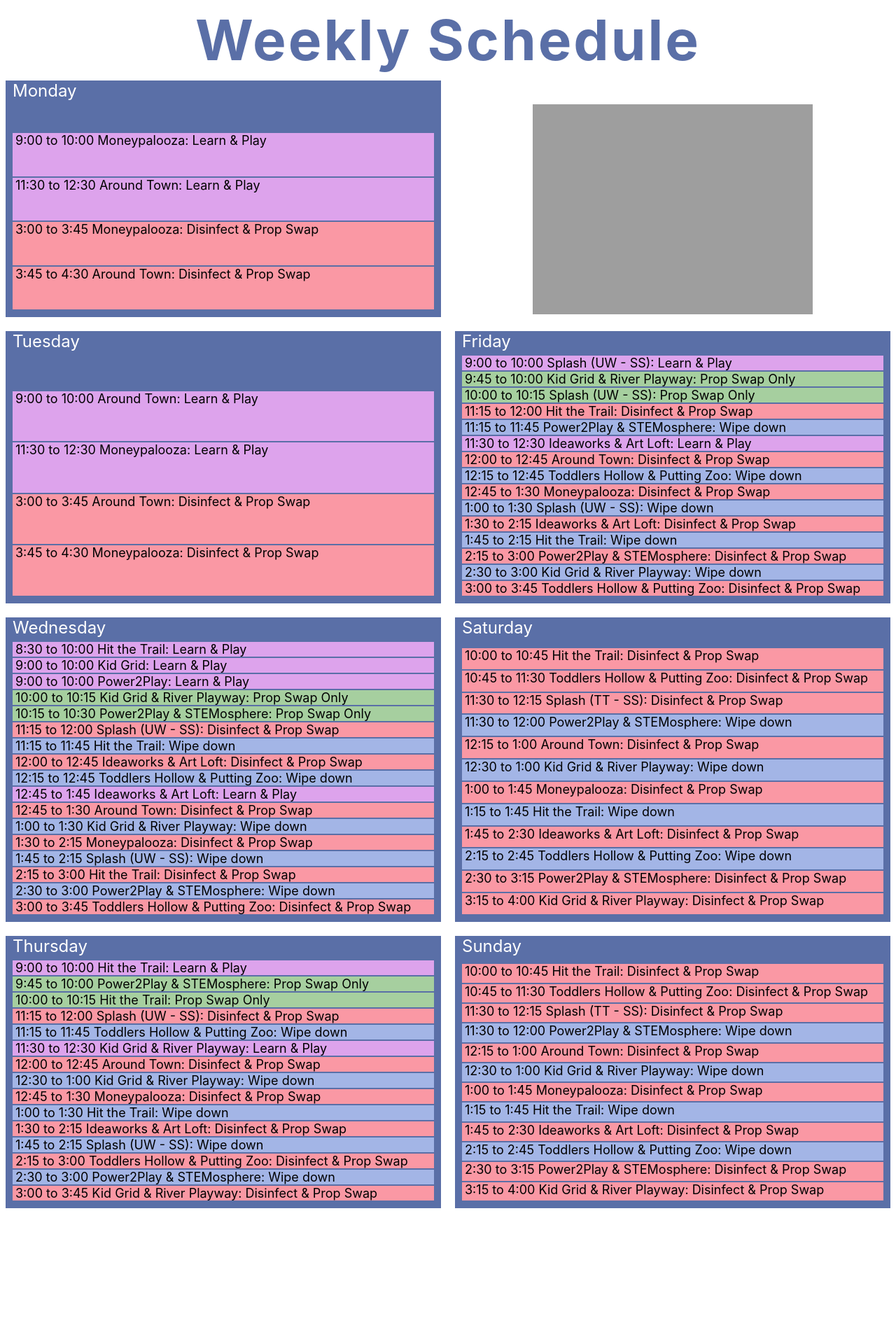
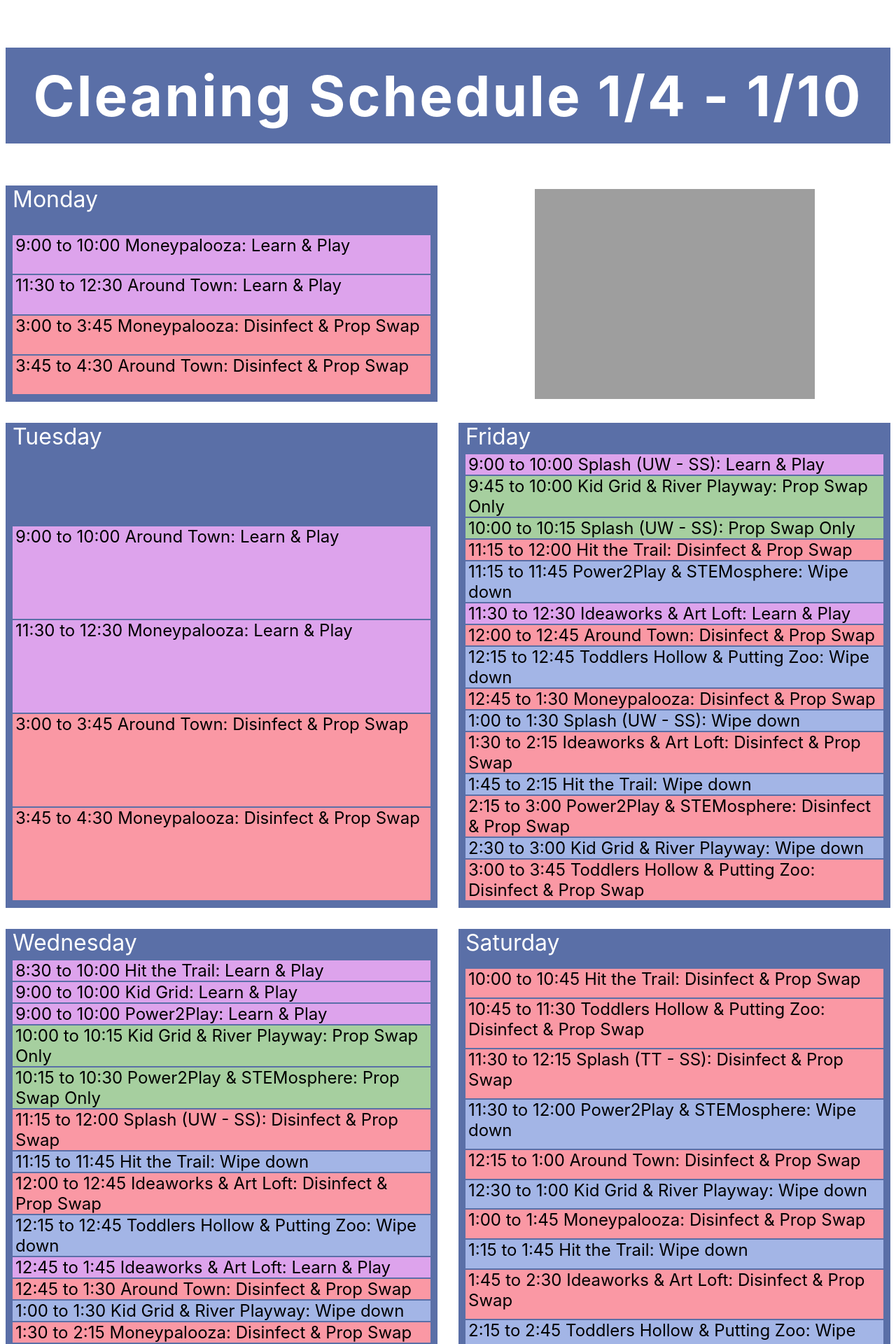
Before and after one commit to UnicycleDumpTruck/skdout, a Jekyll site: the page built from week.markdown, in a window 1280 px wide. Shown: the top 1920 px of the page at 70% size. Built offline with Jekyll 4.4.1, drawn with Linux system fonts in a browser that asks for light colours; before the commit the page ends 1734 px from its top, so only the background shows below that.

Commit message:
added date and title bar to week schedule

```diff
--- a/_layouts/week.html
+++ b/_layouts/week.html
@@ -4,7 +4,7 @@
 <head>
     <meta charset="utf-8">
     <title>Weekly Schedule</title>
-    <link rel="stylesheet" href="weekly_styles.css?version=91">
+    <link rel="stylesheet" href="weekly_styles.css?version=97">
     <link rel="apple-touch-icon" href="/sked/assets/apple-touch-icon.png">
     <meta name="viewport" content="width=device-width, initial-scale=1.0">
 
@@ -20,7 +20,7 @@
     <div class="body_container" style="width: 100%;">
 
         <div class="title_nav_container">
-            <div class="page_title">Weekly Schedule</div>
+            <div class="page_title">Cleaning Schedule 1/4 - 1/10</div>
         </div>
 
         <div class="weekly_schedule">
@@ -40,7 +40,7 @@
                 </div>
             {% endfor %}
             <div id="Notes">
-                <div class="day_title">Scan with phone:</div>
+                <div class="day_title"></div>
                 <a href="http://m.arbl.es/cleaning"><img src="https://unicycledumptruck.github.io/sked/assets/qr.png" ></a>
             </div>
         </div>
--- a/weekly_styles.css
+++ b/weekly_styles.css
@@ -1,5 +1,6 @@
 .title_nav_container {
-  padding-top: 0px;
+  padding-top: 60px;
+  padding-bottom: 60px;
   margin-top: 0px;
   display: block;
 }
@@ -11,15 +12,18 @@
 
 .page_title {
   /*color: #5a6fa7;*/
-  color: #5a6fa7;
+  background-color: #5a6fa7;
+  color: white;
   letter-spacing: 3px;
   font-size: 80px;
   font-weight: bold;
   display: flex;
   justify-content: center;
   align-items: top;
-  padding-top: 0px;
-  padding-bottom: 10px;
+  padding-top: 20px;
+  padding-bottom: 20px;
+  padding-right: 20px;
+  padding-left: 20px;
   margin: auto;
 }
 
@@ -64,7 +68,7 @@ div.unknown {
   grid-template-columns: 1fr 1fr;
   column-gap: 10px;
   row-gap: 10px;
-  grid-gap: 20px;
+  grid-gap: 30px;
 }
 
 .day {
@@ -79,7 +83,7 @@ div.unknown {
 
 .day_title {
     color: white;
-    font-size: 24px;
+    font-size: 32px;
     margin-bottom: 5px;
     margin-top: 0px;
     padding: 0px;
@@ -88,7 +92,7 @@ div.unknown {
 .event_row {
   padding: 0px 4px 0px 4px;
   margin: 1px 0px 1px 0px;
-  font-size: 18px;
+  font-size: 24px;
 }
 
 #Monday {
@@ -115,6 +119,7 @@ div.unknown {
   grid-row-start: 1;
   grid-column-start: 2;
   margin: auto;
+  padding:0;
 }
 
 #Friday {
```
